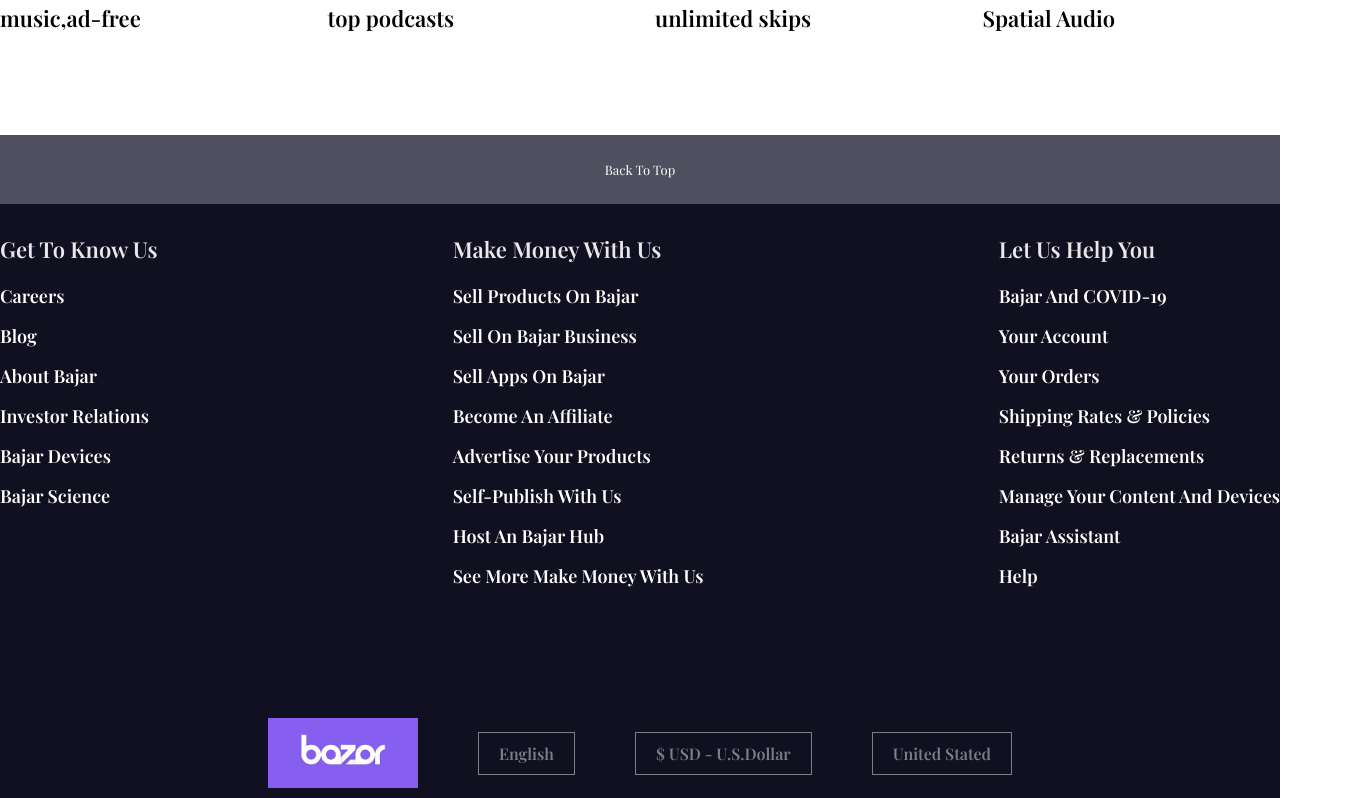
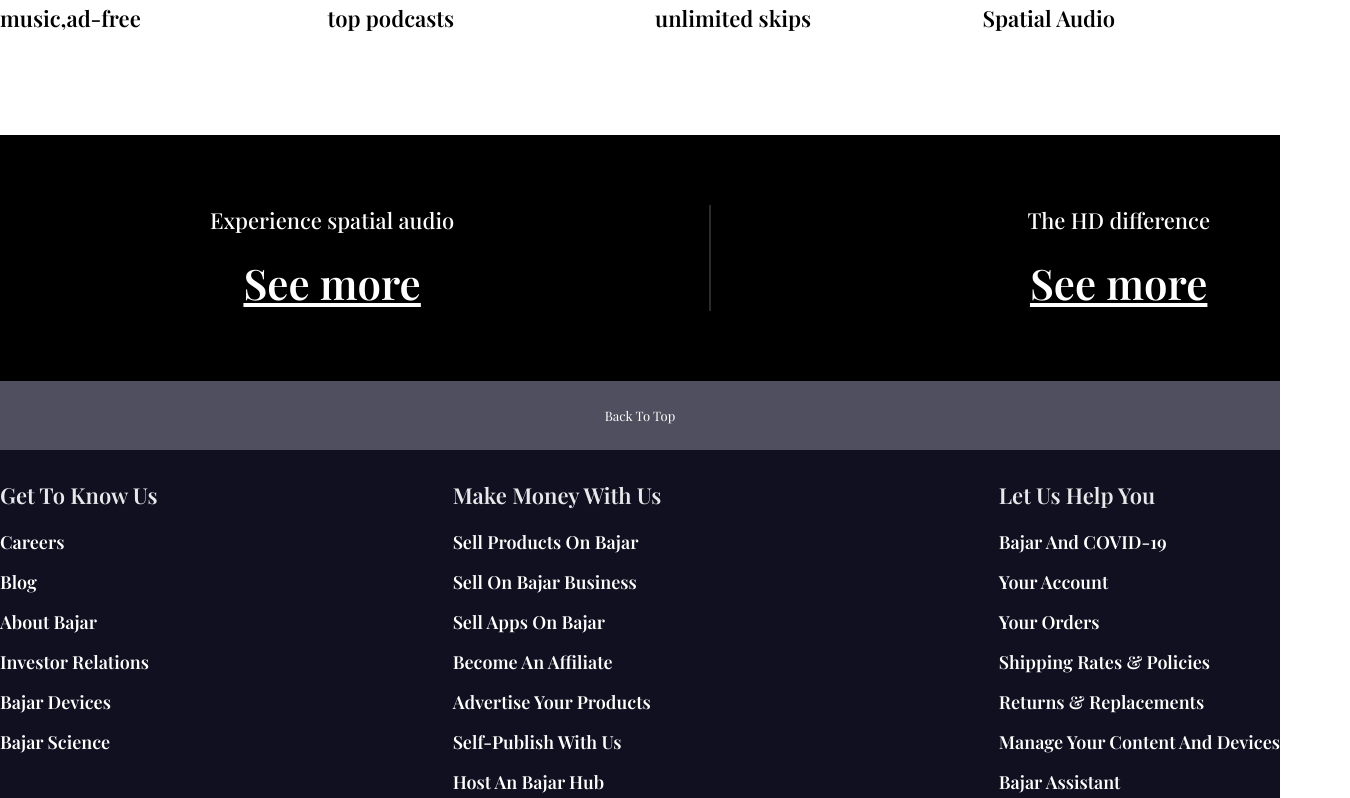
Before and after one commit to yeasin5060/react_demo_ecommerce_project, a React (Vite) app: page /bajarmusic in a window 1280 px wide. Shown: the part 902-1700 px from the top of the page, 1350 px wide, since content can reach past the window. Built offline with nearby package versions, Linux system fonts and the light colour scheme; a web font is replaced by a local one.

Commit message:
update_ecommerce_side_all_section_allbajarmusic_add_allbajarmusicseemore_part

```diff
--- a/src/Pages/All/Allsection/Alldigital/Alllink/Allbajarmusic/Allbajarmusic.jsx
+++ b/src/Pages/All/Allsection/Alldigital/Alllink/Allbajarmusic/Allbajarmusic.jsx
@@ -2,6 +2,7 @@
 import Allbajarmusicnavbar from './Allbajarmusicsection/Allbajarmusicnavbar/Allbajarmusicnavbar'
 import Allbajarmusicbanar from './Allbajarmusicsection/Allbajarmusicbanar/Allbajarmusicbanar'
 import Alldemandmusic from './Allbajarmusicsection/Alldemandmusic/Alldemandmusic'
+import Allbajarmusicseemore from './Allbajarmusicsection/Allbajarmusicseemore/Allbajarmusicseemore'
 
 
 const Allbajarmusic = () => {
@@ -10,6 +11,7 @@
     <Allbajarmusicnavbar/>
     <Allbajarmusicbanar/>
     <Alldemandmusic/>
+    <Allbajarmusicseemore/>
    </>
   )
 }
--- /dev/null
+++ b/src/Pages/All/Allsection/Alldigital/Alllink/Allbajarmusic/Allbajarmusicsection/Allbajarmusicseemore/Allbajarmusicseemore.css
@@ -0,0 +1,36 @@
+#allbajatmusic_seemore{
+    padding: 70px;
+    background: #000;
+    text-align: center;
+}
+.allbajatmusic_seemore_wrapper_flex{
+    display: flex;
+    justify-content: space-between;
+    align-items: center;
+    width: 1000px;
+    margin: 0 auto;
+    position: relative;
+}
+.allbajatmusic_seemore_wrapper_flex::after{
+    position: absolute;
+    content: "";
+    width: 2px;
+    height: 100%;
+    background: #796d6d63;
+    left: 50%;
+    top: 50%;
+    transform: translate(-50% , -50%);
+}
+.allbajatmusic_seemore_wrapper_contant_nanohead{
+    font-size: 22px;
+    font-weight: 500;
+    color: #fff;
+    margin-bottom: 20px;
+}
+.allbajatmusic_seemore_wrapper_link{
+    font-size: 42px;
+    font-weight: 600;
+    color: #fff;
+    text-decoration: underline;
+    cursor: pointer;
+}
--- /dev/null
+++ b/src/Pages/All/Allsection/Alldigital/Alllink/Allbajarmusic/Allbajarmusicsection/Allbajarmusicseemore/Allbajarmusicseemore.jsx
@@ -0,0 +1,41 @@
+import React from 'react'
+import './Allbajarmusicseemore.css'
+import Nanohead from '../../../../../../../../Component/Nanohead/Nanohead'
+import Minihead from '../../../../../../../../Component/Miniheading/Minihead'
+import { Link } from 'react-router-dom'
+
+let allbajatmusicseemorearray = [
+    {
+        id :1 ,
+        text : "Experience spatial audio",
+        linkcontant : "See more",
+        link : "experiencespatialaudio"
+    },
+    {
+        id : 2,
+        text : "The HD difference",
+        linkcontant : "See more",
+        link : "thehddifference"
+    },
+]
+
+const Allbajarmusicseemore = () => {
+  return (
+    <section id = "allbajatmusic_seemore">
+        <div className='container'>
+            <div className='allbajatmusic_seemore_wrapper_flex'>
+                {
+                    allbajatmusicseemorearray.map((item , index)=>(
+                        <div key={index} className='allbajatmusic_seemore_wrapper_contant_box'>
+                            <Nanohead text={item.text} style="allbajatmusic_seemore_wrapper_contant_nanohead"/>
+                            <Link className='allbajatmusic_seemore_wrapper_link' to ={item.link}>{item.linkcontant}</Link>
+                        </div>
+                    ))
+                }
+            </div>
+        </div>
+    </section>
+  )
+}
+
+export default Allbajarmusicseemore
```
